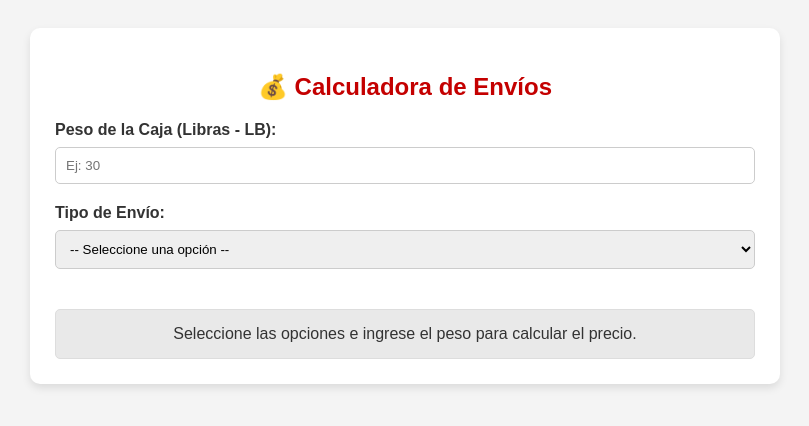
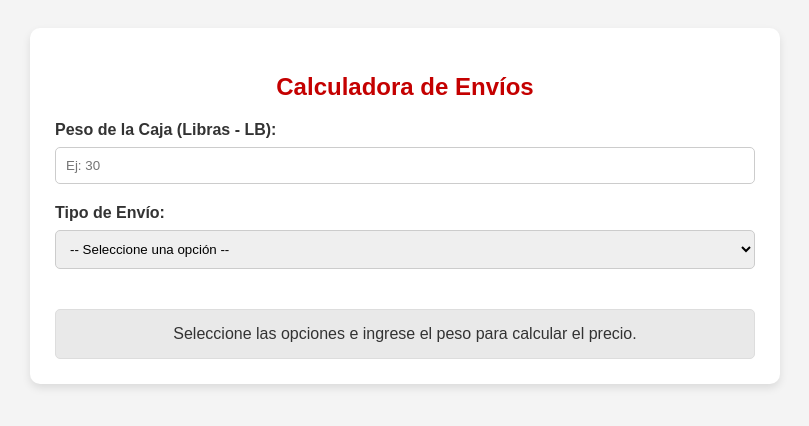
Before and after one commit to jesus2014-mono/TuanigoComponents, a plain HTML site: page index.html in a window 1280 px wide. Shown: the whole page, without its empty margins (235-1044 px from the left). Drawn offline with Linux system fonts and the light colour scheme.

Commit message:
Update index.html

```diff
--- a/index.html
+++ b/index.html
@@ -62,7 +62,7 @@
 <body>
 
     <div class="container">
-        <h2>💰 Calculadora de Envíos</h2>
+        <h2>Calculadora de Envíos</h2>
 
         <label for="peso">Peso de la Caja (Libras - LB):</label>
         <input type="number" id="peso" min="1" step="any" placeholder="Ej: 30" oninput="calcularPrecio()">
```
